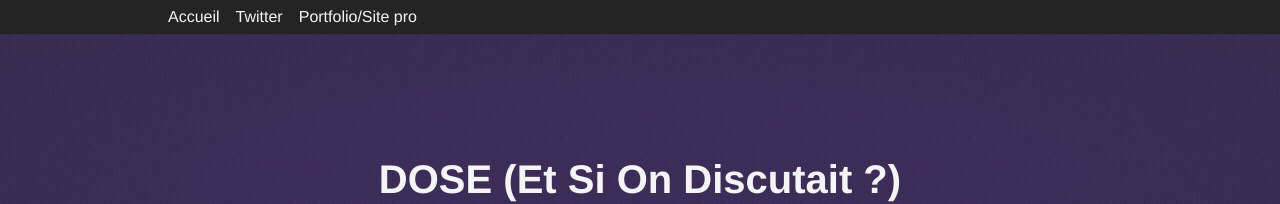
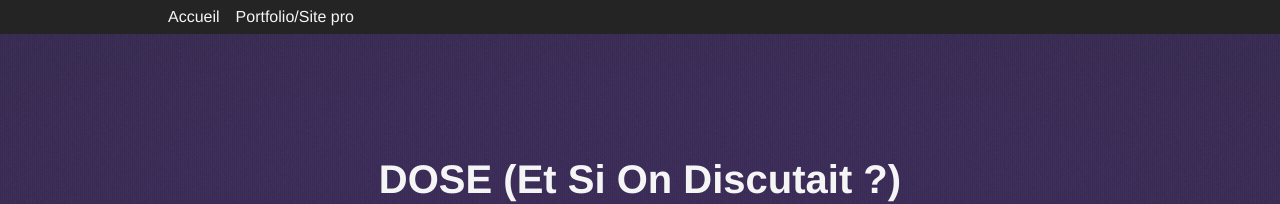
Before and after one commit to viki53/Blog, a Jekyll site: the page built from index.html, in a window 1280 px wide and 900 px high. Shown: the top 204 px of the window. Built offline with Jekyll 4.4.1, drawn with Linux system fonts in a browser that asks for light colours; the list of posts is cut into pages by our own code; comment, search, counter and statistics services are not loaded.

Commit message:
Remov Twitter link from header

```diff
--- a/_includes/header.html
+++ b/_includes/header.html
@@ -66,8 +66,7 @@
 			<div>
 				<ul>
 					<li><a href="{{ '/' | relative_url }}">Accueil</a></li>
-					<li><a href="https://twitter.com/viki53" target="_blank" rel="noopener noreferrer">Twitter</a></li>
-					<li><a href="https://www.corentin-hatte.eu" target="_blank" rel="noopener noreferrer">Portfolio/Site pro</a></li>
+					<li><a href="https://www.corentin-hatte.eu">Portfolio/Site pro</a></li>
 				</ul>
 			</div>
 			{% if page.id %}
```
